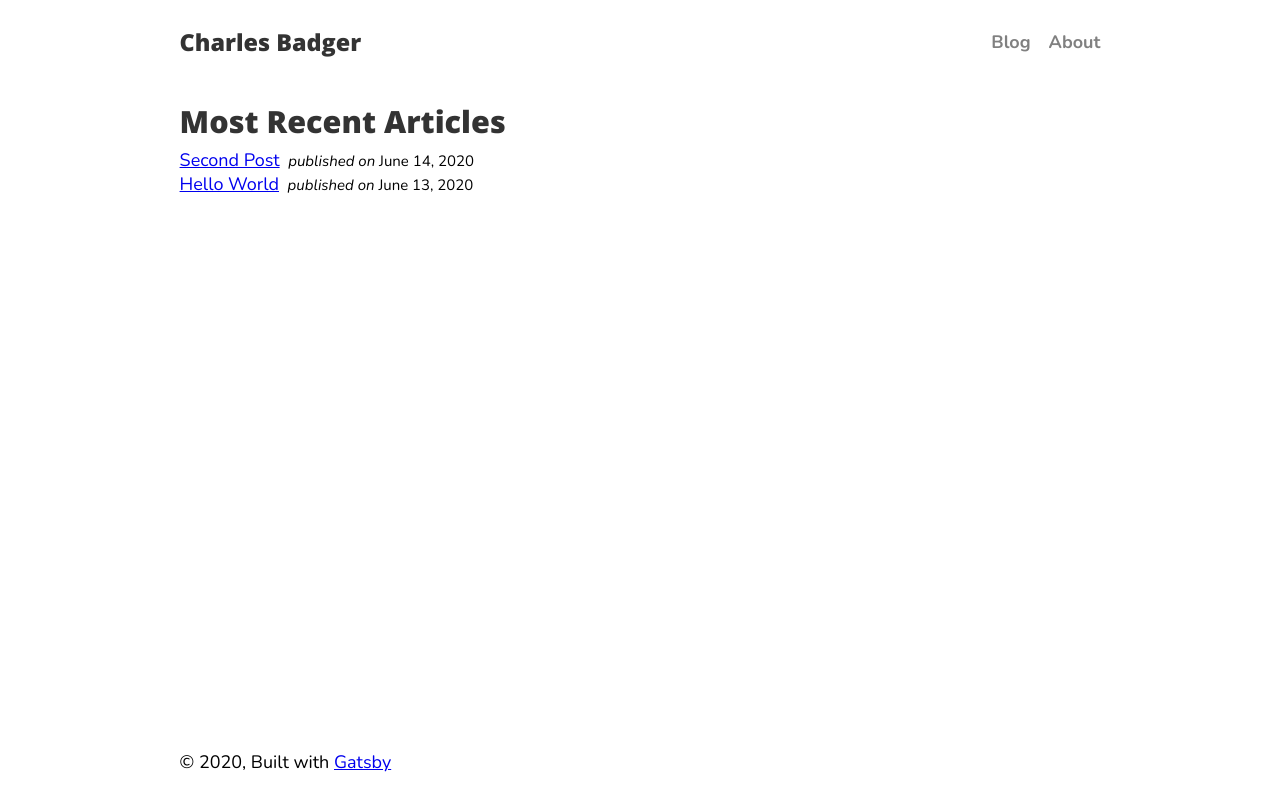
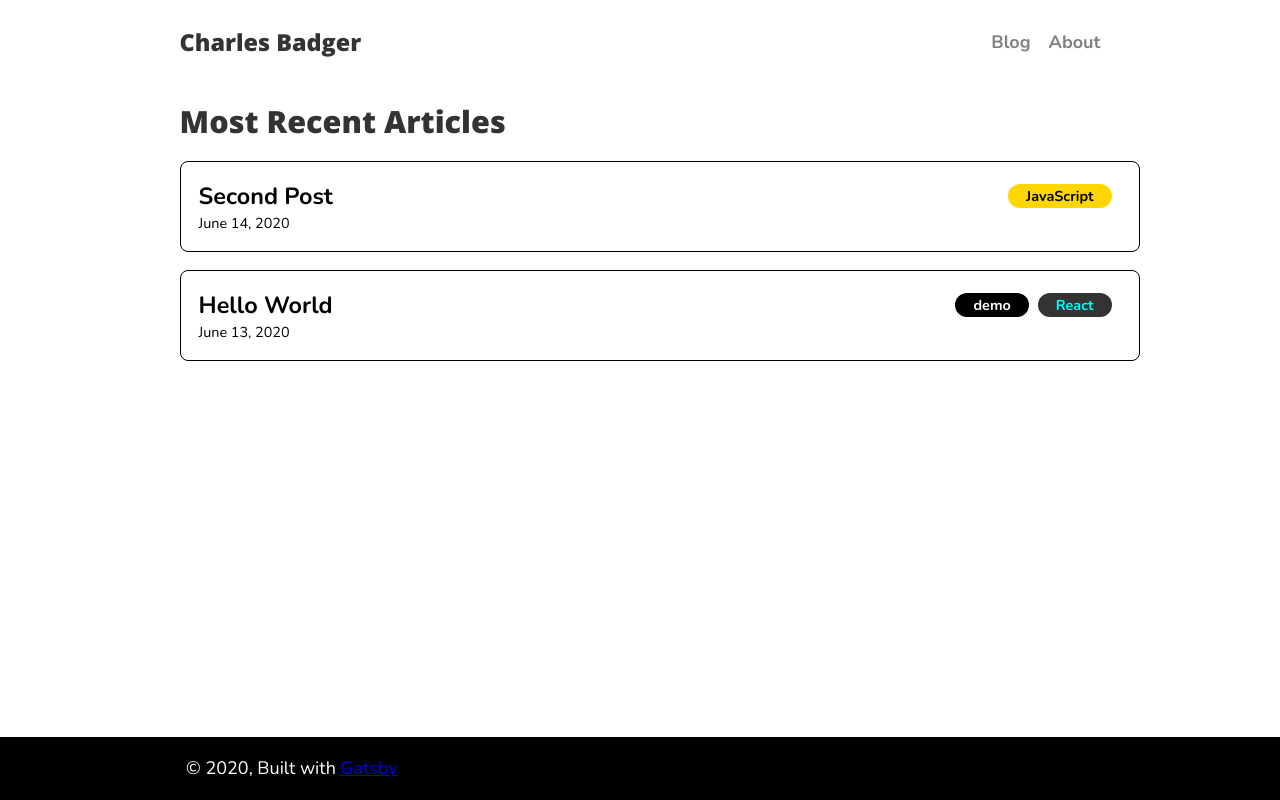
Before and after one commit to cbadger85/charles-badger-blog, a Gatsby site: page / in a window 1280 px wide. Built offline with nearby package versions, Linux system fonts and the light colour scheme; Gatsby itself is replaced by a stand-in of ours; some packages are replaced by stand-ins of ours.

Commit message:
styled footer

```diff
--- a/content/blog/2020-06-13-first-post/index.mdx
+++ b/content/blog/2020-06-13-first-post/index.mdx
@@ -3,7 +3,7 @@ path: '/first-post'
 date: '2020-06-13'
 title: 'Hello World'
 tags: ['gatsby', '2018']
-categories: ['demo']
+categories: ['demo', 'React']
 ---
 
 ## Almost before we knew it, we had left the ground.
--- a/content/blog/2020-06-14-second-post/index.mdx
+++ b/content/blog/2020-06-14-second-post/index.mdx
@@ -3,7 +3,7 @@ path: '/second-post'
 date: '2020-06-14'
 title: 'Second Post'
 tags: ['react', '2018', 'best tag']
-categories: []
+categories: ['JavaScript']
 ---
 
 Lorem Anim ad Lorem ex amet. Eiusmod ipsum commodo nulla sint do. Consequat ipsum aliqua laboris consequat magna. Occaecat esse exercitation occaecat duis aute qui consectetur aute laborum veniam veniam occaecat. Sunt eu incididunt mollit fugiat quis quis. Proident laborum qui voluptate in elit est quis ut sint ut. Consequat nisi commodo sunt voluptate officia nisi veniam occaecat amet nulla.
--- /dev/null
+++ b/src/components/article-list-item.module.scss
@@ -0,0 +1,32 @@
+.articleItem {
+  margin: 1rem 0;
+  padding: 1rem;
+  border: 1px solid black;
+  border-radius: 8px;
+}
+
+.firstRow {
+  display: flex;
+  justify-content: space-between;
+  align-items: center;
+}
+
+.articleTitle {
+  text-decoration: none;
+  color: black;
+}
+
+.pillWrapper {
+  flex: 1;
+  margin-left: 1rem;
+  display: flex;
+  justify-content: flex-end;
+}
+
+.pillLink {
+  text-decoration: none;
+}
+
+.pill {
+  margin-right: 0.5rem;
+}
--- /dev/null
+++ b/src/components/article-list-item.tsx
@@ -0,0 +1,49 @@
+import React from 'react';
+import { Link } from 'gatsby';
+import styles from './article-list-item.module.scss';
+import Typography from '../elements/typography';
+import slugify from 'slugify';
+import Pill from './pill';
+
+const ArticleListItem: React.FC<ArticleListItemProps> = ({
+  slug,
+  categories,
+  title,
+  date,
+}) => {
+  console.log(categories);
+  return (
+    <div className={styles.articleItem}>
+      <div className={styles.firstRow}>
+        <Link to={`/blog/posts${slug}`} className={styles.articleTitle}>
+          <Typography component="span" bold size="m">
+            {title}
+          </Typography>
+        </Link>
+        <div className={styles.pillWrapper}>
+          {categories.map(category => (
+            <Link
+              key={category}
+              className={styles.pillLink}
+              to={`/blog/categories/${slugify(category)}/1`}
+            >
+              <Pill className={styles.pill}>{category}</Pill>
+            </Link>
+          ))}
+        </div>
+      </div>
+      <div>
+        <Typography size="xs">{date}</Typography>
+      </div>
+    </div>
+  );
+};
+
+export default ArticleListItem;
+
+interface ArticleListItemProps {
+  slug: string;
+  categories: string[];
+  title: string;
+  date: string;
+}
--- /dev/null
+++ b/src/components/footer.module.scss
@@ -0,0 +1,10 @@
+.footer {
+  background-color: black;
+  color: white;
+}
+
+.footerContents {
+  margin: auto;
+  max-width: var(--max-width);
+  padding: 1.0875rem 1.45rem;
+}
--- /dev/null
+++ b/src/components/footer.tsx
@@ -0,0 +1,16 @@
+import React from 'react';
+import styles from './footer.module.scss';
+
+const Footer = () => {
+  return (
+    <footer className={styles.footer}>
+      <div className={styles.footerContents}>
+        © {new Date().getFullYear()}, Built with
+        {` `}
+        <a href="https://www.gatsbyjs.org">Gatsby</a>
+      </div>
+    </footer>
+  );
+};
+
+export default Footer;
--- a/src/components/layout.module.scss
+++ b/src/components/layout.module.scss
@@ -1,14 +1,22 @@
-.contents {
-  margin: 0 auto;
-  max-width: var(--max-width);
-  padding: 100px 1.0875rem 1.45rem;
-
+.layoutContainer {
   display: flex;
   flex-direction: column;
   min-height: 100vh;
   min-height: var(--max-height);
+  width: 100vw;
+}
+
+.layout {
+  max-width: var(--max-width);
+  padding: 100px 1.0875rem 1.45rem;
+  display: flex;
+  flex-direction: column;
+  margin: 0 auto;
+  flex: 1;
 }
 
 .main {
-  flex: 1;
+  flex: 0 0 100%;
+  max-width: var(--max-width);
+  width: 90vw;
 }
--- a/src/components/layout.tsx
+++ b/src/components/layout.tsx
@@ -3,6 +3,7 @@ import { useStaticQuery, graphql } from 'gatsby';
 import Header from './header';
 import styles from './layout.module.scss';
 import debounce from 'lodash/debounce';
+import Footer from './footer';
 
 const Layout: React.FC = ({ children }) => {
   const data = useStaticQuery<TitleQuery>(graphql`
@@ -36,16 +37,12 @@ const Layout: React.FC = ({ children }) => {
   });
 
   return (
-    <div style={{ height: '100%' }}>
+    <div className={styles.layoutContainer}>
       <Header siteTitle={data.site.siteMetadata.title} />
-      <div className={styles.contents}>
+      <div className={styles.layout}>
         <main className={styles.main}>{children}</main>
-        <footer className={styles.footer}>
-          © {new Date().getFullYear()}, Built with
-          {` `}
-          <a href="https://www.gatsbyjs.org">Gatsby</a>
-        </footer>
       </div>
+      <Footer />
     </div>
   );
 };
--- /dev/null
+++ b/src/components/pill.module.scss
@@ -0,0 +1,21 @@
+.pill {
+  padding: 0.1rem 1rem;
+  border-radius: 25px;
+  display: flex;
+  align-items: center;
+}
+
+.pillBlack {
+  background-color: black;
+  color: white;
+}
+
+.pillReact {
+  background-color: #000000cc;
+  color: aqua;
+}
+
+.pillYellow {
+  background-color: gold;
+  color: black;
+}
--- /dev/null
+++ b/src/components/pill.tsx
@@ -0,0 +1,32 @@
+import React from 'react';
+import Typography from '../elements/typography';
+import styles from './pill.module.scss';
+import { getClasses } from '../utils/getClasses';
+
+const pillColor: Record<string, string> = {
+  React: styles.pillReact,
+  JavaScript: styles.pillYellow,
+};
+
+const Pill: React.FC<PillProps> = ({ children, className }) => {
+  return (
+    <div
+      className={getClasses(
+        className,
+        styles.pill,
+        pillColor[children] || styles.pillBlack
+      )}
+    >
+      <Typography component="span" size="xs" bold>
+        {children}
+      </Typography>
+    </div>
+  );
+};
+
+export default Pill;
+
+interface PillProps {
+  children: string;
+  className?: string;
+}
--- a/src/pages/index.tsx
+++ b/src/pages/index.tsx
@@ -5,6 +5,7 @@ import GatsbyImage from '../components/gatsby-image';
 import SEO from '../components/seo';
 import { BlogFrontmatter } from '../types/blog-frontmatter';
 import Typography from '../elements/typography';
+import ArticleListItem from '../components/article-list-item';
 
 const IndexPage: React.FC<IndexPageProps<BlogFrontmatter>> = ({ data }) => {
   const posts = data.allMdx.edges;
@@ -16,16 +17,13 @@ const IndexPage: React.FC<IndexPageProps<BlogFrontmatter>> = ({ data }) => {
         Most Recent Articles
       </Typography>
       {posts.map(({ node }) => (
-        <div key={node.fields.slug}>
-          <Link to={`/blog/posts${node.fields.slug}`}>
-            {node.frontmatter.title}
-          </Link>
-          &nbsp;
-          <small>
-            {' '}
-            <em>published on</em> {node.frontmatter.date}
-          </small>
-        </div>
+        <ArticleListItem
+          key={node.id}
+          title={node.frontmatter.title}
+          slug={node.fields.slug}
+          date={node.frontmatter.date}
+          categories={node.fields.categories}
+        />
       ))}
     </Layout>
   );
@@ -47,6 +45,7 @@ export const query = graphql`
           id
           fields {
             slug
+            categories
           }
           frontmatter {
             title
@@ -62,7 +61,13 @@ export const query = graphql`
 interface IndexPageProps<T> {
   data: {
     allMdx: {
-      edges: { node: { fields: { slug: string }; frontmatter: T } }[];
+      edges: {
+        node: {
+          id: string;
+          fields: { slug: string; categories: string[] };
+          frontmatter: T;
+        };
+      }[];
     };
   };
 }
--- a/src/types/blog-frontmatter.ts
+++ b/src/types/blog-frontmatter.ts
@@ -1,5 +1,4 @@
 export interface BlogFrontmatter {
   title: string;
   date: string;
-  excerpt: string;
 }
```
